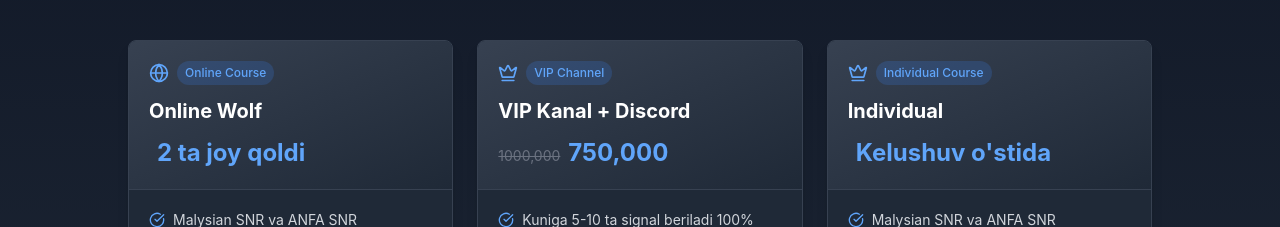
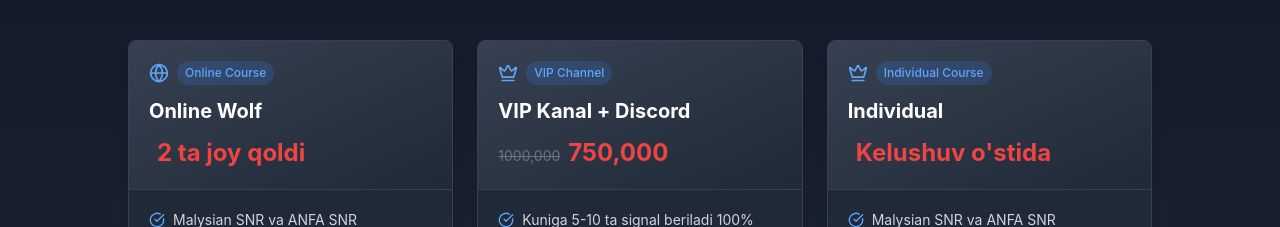
Before and after one commit to ai-ahmad/anfa-trading-club, a React (Create React App) app: page / in a window 1280 px wide. Shown: the part 940-1167 px from the top of the page. Built offline with nearby package versions, Linux system fonts and the light colour scheme.

Commit message:
Update CourseList.jsx

```diff
--- a/src/components/CourseList.jsx
+++ b/src/components/CourseList.jsx
@@ -139,7 +139,7 @@
                 <h3 className="text-xl font-bold text-white mb-3">{course.title}</h3>
                 <div className="flex items-baseline gap-2">
                   <span className="line-through text-gray-500 text-sm">{course.originalPrice}</span>
-                  <span className="text-2xl font-bold text-blue-400">{course.price}</span>
+                  <span className="text-2xl font-bold text-red-500">{course.price}</span>
                 </div>
               </div>
 
```
